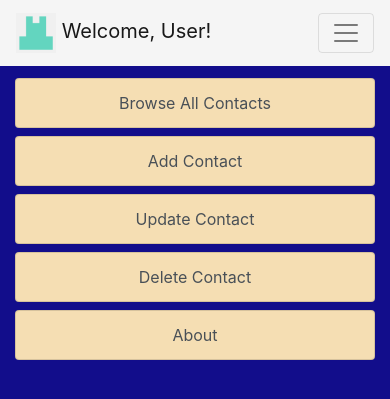
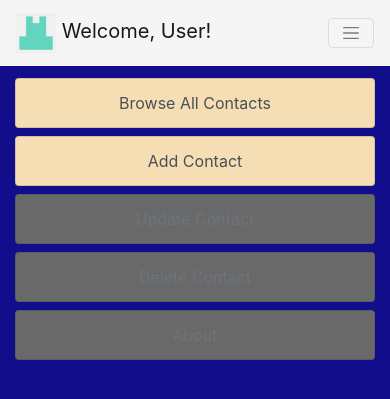
Before and after one commit to icecoldsipra/django-phonebook, a Django app: page /contact/ in a window 390 px wide. Shown: the top 399 px of the page. Run offline with Django 3.2, Linux system fonts and the light colour scheme; some libraries are stand-ins or nearby versions.

Commit message:
Improved security and made website more responsive

```diff
--- a/phonebook/urls.py
+++ b/phonebook/urls.py
@@ -5,7 +5,8 @@ from django.conf.urls.static import static
 from .views import error_page
 
 urlpatterns = [
-    path('manage/', admin.site.urls, name='manage'),
+    path('admin/', include('admin_honeypot.urls', namespace='admin_honeypot')),
+    path('phonebook-manager/', admin.site.urls, name='manage'),
     path('', include('users.urls')),
     path('contact/', include('contacts.urls')),
     path('error/', error_page, name='error-page')
--- a/requirements.txt
+++ b/requirements.txt
@@ -1,6 +1,7 @@
 asgiref==3.2.3
 dj-database-url==0.5.0
 Django==3.0
+django-admin-honeypot==1.1.0
 django-crispy-forms==1.8.1
 django-heroku==0.3.1
 gunicorn==20.0.4
--- a/static/base.css
+++ b/static/base.css
@@ -1,5 +1,9 @@
 .navbar {
     background-color: whitesmoke;
+}
+
+.navbar-toggler {
+    font-size: smaller;
 }
 
 .navbar-brand {
--- a/templates/base.html
+++ b/templates/base.html
@@ -31,13 +31,12 @@
             </a>
         {% endif %}
 
-
         <button class="navbar-toggler" type="button" data-toggle="collapse" data-target="#navbarSupportedContent" aria-controls="navbarSupportedContent" aria-expanded="false" aria-label="Toggle navigation">
             <span class="navbar-toggler-icon"></span>
         </button>
 
         <div class="collapse navbar-collapse mx-2" id="navbarSupportedContent">
-            <div class="navbar-nav mx-auto">
+            <div class="navbar-nav ml-auto">
                 <div class="row">
                     <div class="col">
                         <a class="nav-item nav-link py-0" href="{% url 'contacts-home' %}">
@@ -82,7 +81,7 @@
                     {% if user.is_authenticated %}
                         {% if user.is_staff or user.is_admin %}
                             <div class="col">
-                                <a class="nav-item nav-link py-0" href="#">
+                                <a class="nav-item nav-link py-0" href="{% url 'admin:index' %}">
                                     <div class="row justify-content-center align-items-center">
                                         <i class="fas fa-users-cog fa-2x text-center"></i>
                                     </div>
@@ -126,24 +125,13 @@
                     {% endif %}
                 </div>
             </div>
-
-            <div class="navbar-nav">
-                <form class="form-inline">
-                    <div class="row">
-                        <div class="col">
-                            <input class="form-control" type="search" placeholder="Search" aria-label="Search">
-                        </div>
-                    </div>
-                </form>
-            </div>
         </div>
     </nav>
-
 </head>
 
 <body>
 
-    <div class="container-fluid my-2">
+    <div class="container-fluid my-2 px-2" style="max-width: 500px;">
         {% if messages %}
             {% for message in messages %}
                 <div class="alert alert-dismissable fade show alert-{{ message.tags }}">
--- a/templates/contacts/contacts_add.html
+++ b/templates/contacts/contacts_add.html
@@ -4,7 +4,7 @@
 {% block content %}
     <div class="container p-0" style="max-width: 500px;">
         <div class="text-center mb-3">
-            <legend class="border-bottom mb-4">Contact Add</legend>
+            <legend class="border-bottom mb-4">Add Contact</legend>
         </div>
         <div>
             <form method="POST" enctype="multipart/form-data">
@@ -14,7 +14,7 @@
                 </div>
                 <div class="border-top text-center my-4 pt-3">
                     <button class="btn btn-outline-success" type="submit">Add</button>
-                    <a class="btn btn-outline-info ml-2" type="button" href="{% url 'contacts-home' %}">Home</a>
+                    <a class="btn btn-outline-info ml-2" type="submit" href="{% url 'contacts-home' %}">Home</a>
                 </div>
             </form>
         </div>
--- a/templates/contacts/contacts_browse.html
+++ b/templates/contacts/contacts_browse.html
@@ -1,7 +1,7 @@
 {% extends 'base.html' %}
 
 {% block content %}
-    <div class="container content-section p-0 my-2">
+    <div class="container content-section p-0 my-2" style="max-width: 500px;">
         {% if object_list %}
             {% for object in object_list %}
                 <div class="list-group">
@@ -16,8 +16,8 @@
                 <h3>No contacts to display.</h3>
             </div>
             <div class="border-top text-center my-4 pt-3">
-                <a class="btn btn-outline-success" type="button" href="{% url 'contacts-add' %}">Add</a>
-                <a class="btn btn-outline-info ml-2" type="button" href="{% url 'contacts-home' %}">Home</a>
+                <a class="btn btn-outline-success" type="submit" href="{% url 'contacts-add' %}">Add</a>
+                <a class="btn btn-outline-info ml-2" type="submit" href="{% url 'contacts-home' %}">Home</a>
             </div>
         {% endif %}
     </div>
--- a/templates/contacts/contacts_delete.html
+++ b/templates/contacts/contacts_delete.html
@@ -10,7 +10,7 @@
             </div>
             <div class="border-top text-center my-4 pt-3">
                 <button class="btn btn-outline-danger ml-2" type="submit">Confirm</button>
-                <a class="btn btn-outline-secondary ml-2" href="{% url 'contacts-view' object.id %}" type="button">Cancel</a>
+                <a class="btn btn-outline-secondary ml-2" href="{% url 'contacts-view' object.id %}" type="submit">Cancel</a>
             </div>
         </form>
     </div>
--- a/templates/contacts/contacts_home.html
+++ b/templates/contacts/contacts_home.html
@@ -1,7 +1,7 @@
 {% extends 'base.html' %}
 
 {% block content %}
-    <div class="container content-section text-center p-0 my-2">
+    <div class="container content-section text-center p-0 my-2" style="max-width: 500px;">
         <div class="list-group">
             <a href="{% url 'contacts-browse' %}" class="list-group-item list-group-item-action my-1" style="background-color: wheat; min-height: 50px;">
                 Browse All Contacts
@@ -13,17 +13,17 @@
             </a>
         </div>
         <div class="list-group">
-             <a href="#" class="list-group-item list-group-item-action my-1" style="background-color: wheat; min-height: 50px;">
+             <a href="#" class="list-group-item list-group-item-action my-1 disabled" style="background-color: dimgray; min-height: 50px;">
                 Update Contact
             </a>
         </div>
         <div class="list-group">
-             <a href="#" class="list-group-item list-group-item-action my-1" style="background-color: wheat; min-height: 50px;">
+             <a href="#" class="list-group-item list-group-item-action my-1 disabled" style="background-color: dimgray; min-height: 50px;">
                 Delete Contact
             </a>
         </div>
         <div class="list-group">
-             <a href="{% url 'contacts-about' %}" class="list-group-item list-group-item-action my-1" style="background-color: wheat; min-height: 50px;">
+             <a href="{% url 'contacts-about' %}" class="list-group-item list-group-item-action my-1 disabled" style="background-color: dimgray; min-height: 50px;">
                 About
             </a>
         </div>
--- a/templates/contacts/contacts_update.html
+++ b/templates/contacts/contacts_update.html
@@ -4,7 +4,7 @@
 {% block content %}
     <div class="container p-0" style="max-width: 500px;">
         <div class="text-center mb-3">
-            <legend class="border-bottom mb-4">Contact Update</legend>
+            <legend class="border-bottom mb-4">Update Contact</legend>
             <img src="{{ object.image.url }}" width="320px" height="240px"/>
         </div>
         <div>
--- a/templates/contacts/contacts_view.html
+++ b/templates/contacts/contacts_view.html
@@ -85,9 +85,9 @@
         </div>
         <div class="container text-center">
             <div class="border-top my-4 pt-3">
-                <a class="btn btn-outline-success ml-2" href="{% url 'contacts-update' object.id %}" type="button">Update</a>
-                <a class="btn btn-outline-danger ml-2" href="{% url 'contacts-delete' object.id %}" type="button" >Delete</a>
-                <a class="btn btn-outline-info ml-2" href="{% url 'contacts-home' %}" type="button">Home</a>
+                <a class="btn btn-outline-success ml-2" href="{% url 'contacts-update' object.id %}" type="submit">Update</a>
+                <a class="btn btn-outline-danger ml-2" href="{% url 'contacts-delete' object.id %}" type="submit" >Delete</a>
+                <a class="btn btn-outline-info ml-2" href="{% url 'contacts-home' %}" type="submit">Home</a>
             </div>
         </div>
     </div>
--- a/users/admin.py
+++ b/users/admin.py
@@ -2,6 +2,7 @@ from django.contrib.auth import get_user_model
 from django.contrib import admin
 from django.contrib.auth.admin import UserAdmin as BaseUserAdmin
 from.forms import CustomUserCreationForm, CustomUserChangeForm
+from django.contrib.auth.models import Group
 
 
 class UserAdmin(BaseUserAdmin):
@@ -39,3 +40,6 @@ class UserAdmin(BaseUserAdmin):
 User = get_user_model()  # Reference the CustomUser model as User
 
 admin.site.register(User, UserAdmin)
+
+# Remove groups from Admin interface
+admin.site.unregister(Group)
```
Also changed, not shown: phonebook/settings.py (+13 -3 lines), contacts/migrations/0001_initial.py, users/migrations/0001_initial.py, 1 other file.
